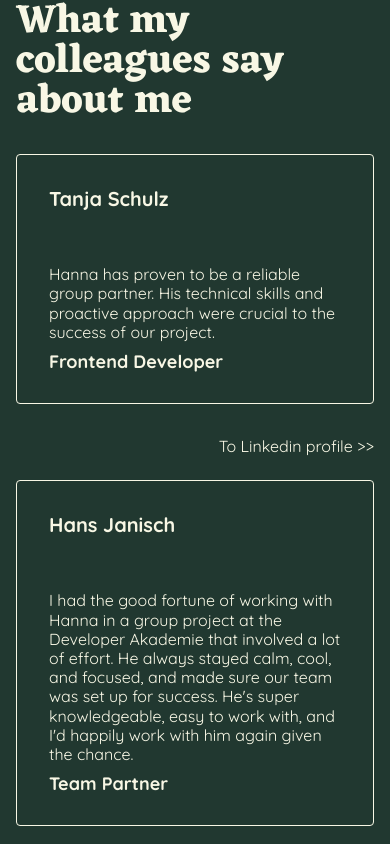
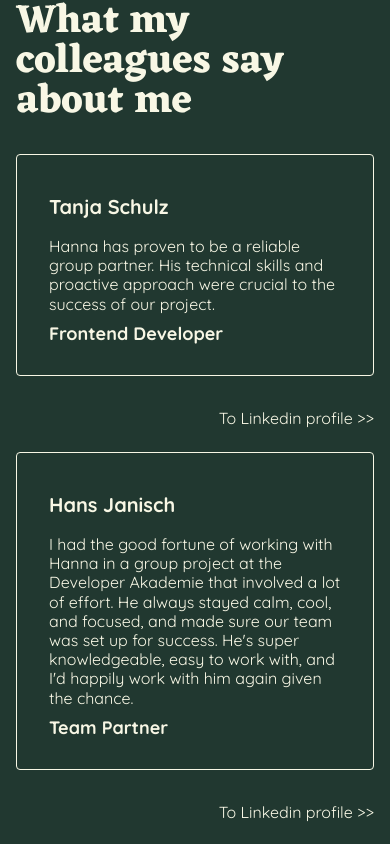
Before and after one commit to AnikaMayer/Portfolio, an Angular app: page / in a window 390 px wide. Shown: the part 3441-4285 px from the top of the page. Built offline with nearby package versions, Linux system fonts and the light colour scheme.

Commit message:
style: ref-section responsive

```diff
--- a/src/app/pages/main/main-components/references/references.scss
+++ b/src/app/pages/main/main-components/references/references.scss
@@ -4,7 +4,7 @@
   @include sectionStart($bgMedium, $textLight, 180px);
   padding-bottom: 128px;
 
-  @include tablet {
+  @include tablet(1150px) {
     height: auto;
     padding-block: 80px;
   }
@@ -24,6 +24,14 @@
 
   h2 {
     @include headline;
+
+    @include tablet(1372px) {
+      width: 80%;
+    }
+
+    @include mobile {
+      width: 100%;
+    }
   }
 
   &__wrapper {
@@ -34,7 +42,7 @@
     grid-template-columns: repeat(3, 1fr);
     align-items: flex-start;
 
-    @include tablet {
+    @include tablet(1150px) {
       height: auto;
       display: flex;
       flex-direction: column;
@@ -54,7 +62,7 @@
     align-items: flex-end;
     gap: 32px;
 
-    @include tablet {
+    @include tablet(1150px) {
       width: 384px;
     }
 
@@ -77,15 +85,29 @@
       gap: 10px;
       line-height: 120%;
 
-      h3 {
-        font-weight: 700;
-        font-size: clamp(20px, calc(18px + 0.5vw), 24px);
-        line-height: 120%;
+      > div {
+        width: 100%;
+        height: 40px;
+        display: flex;
+        justify-content: space-between;
+        align-items: center;
+
+        h3 {
+          font-weight: 700;
+          font-size: clamp(20px, calc(18px + 0.5vw), 24px);
+          line-height: 120%;
+        }
       }
 
       :last-child {
         font-weight: 700;
         font-size: 18px;
+      }
+
+      &:hover {
+        > div svg path {
+          fill: $highlightLight;
+        }
       }
     }
 
```
